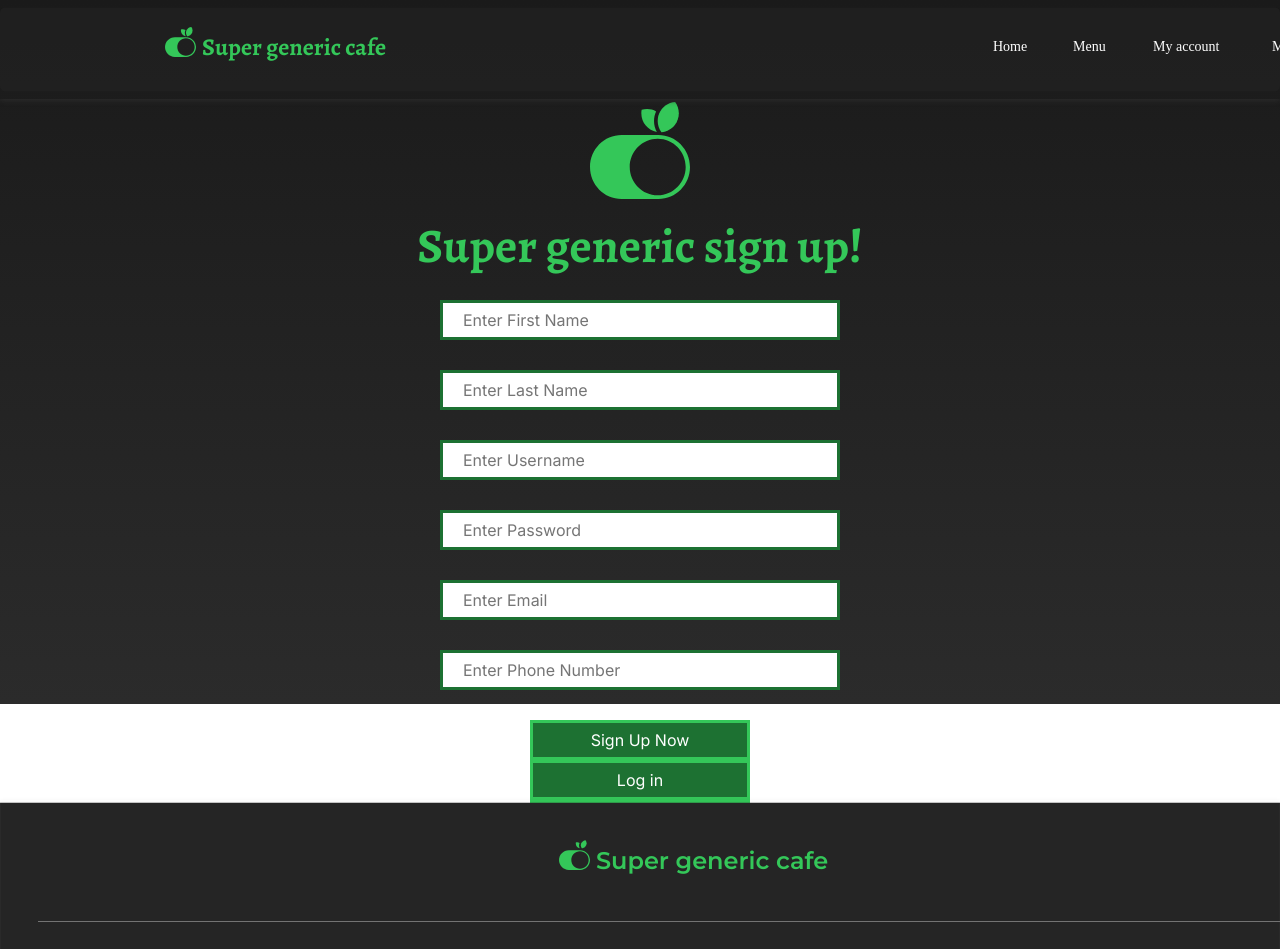
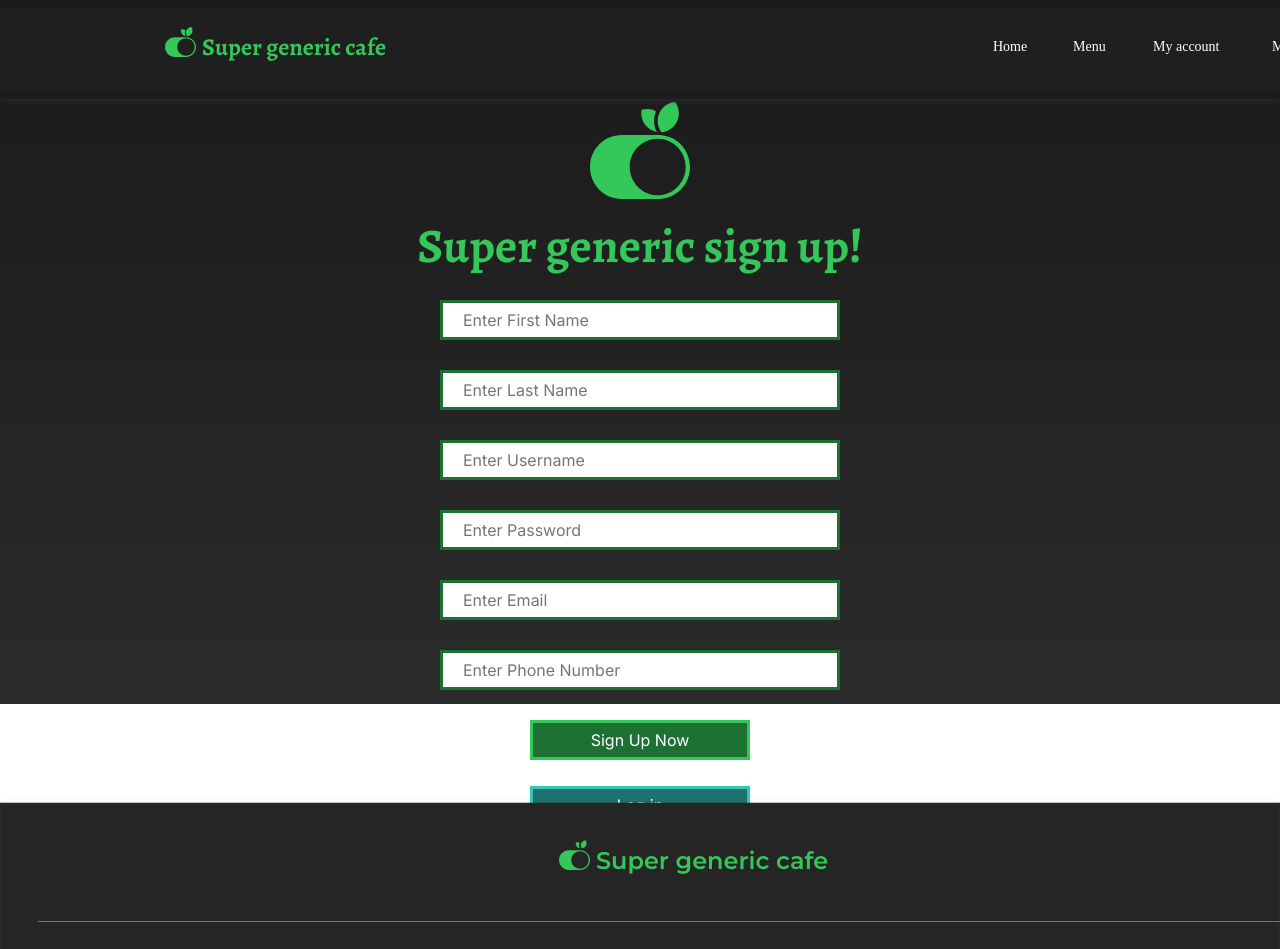
Before and after one commit to MatthewHummel/CSI3370_Project, a Vue app: page /signup in a window 1280 px wide. Shown: the top 949 px of the page. Built offline with nearby package versions, Linux system fonts and the light colour scheme; a web font is replaced by a local one; what @lottiefiles/vue-lottie-player would draw is missing.

Commit message:
Trying to still fix

```diff
--- a/src/views/SignUp.vue
+++ b/src/views/SignUp.vue
@@ -17,8 +17,6 @@
         <input type="tel" id = "phone" name = "phone" placeholder="Enter Phone Number" required />
         <button id="confirmation-button">Sign Up Now</button>
         </form>
-      <button>Log in</button>
-      <button>Log out</button>
     </div>
 
     <div class="login">
```
